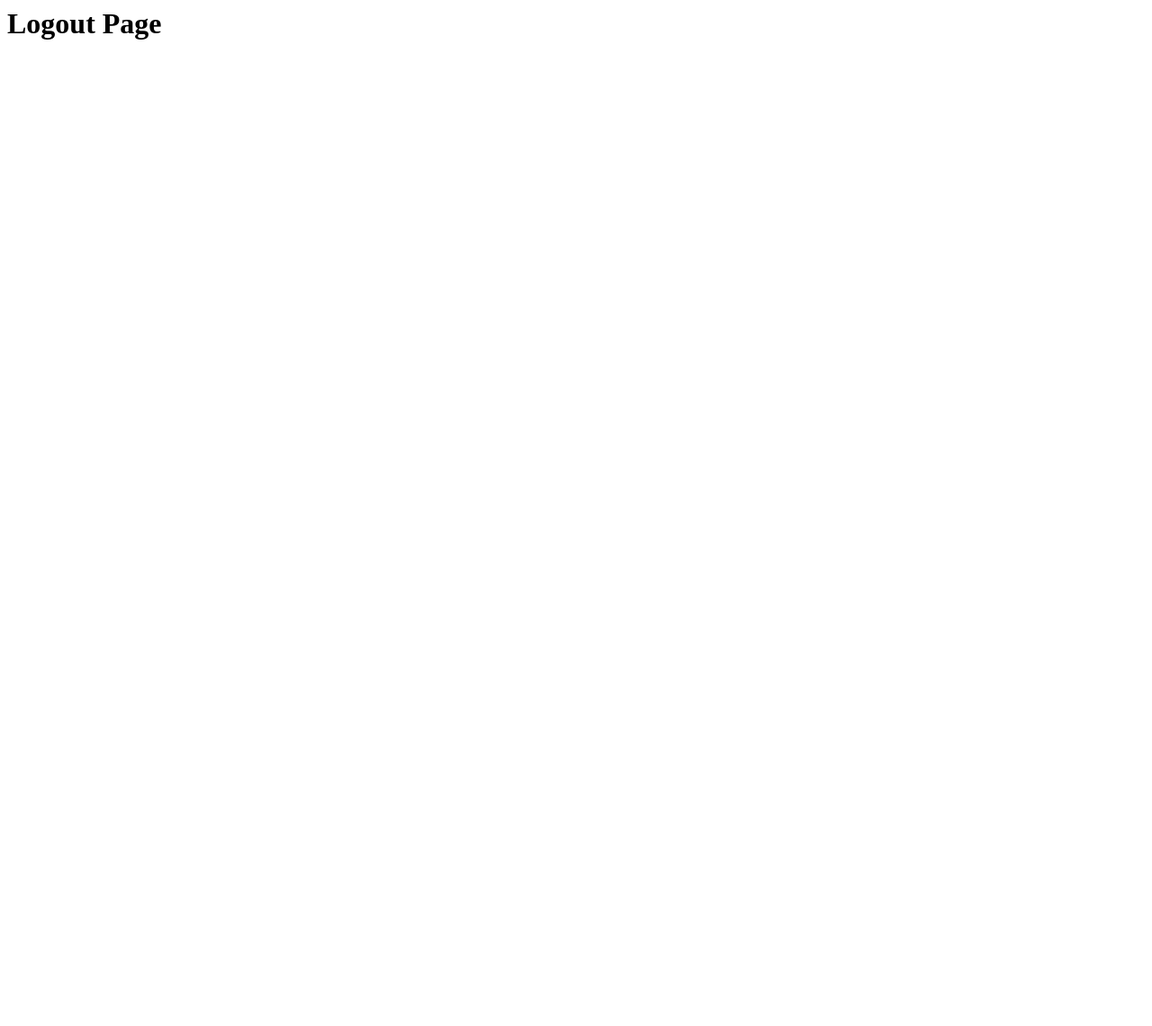
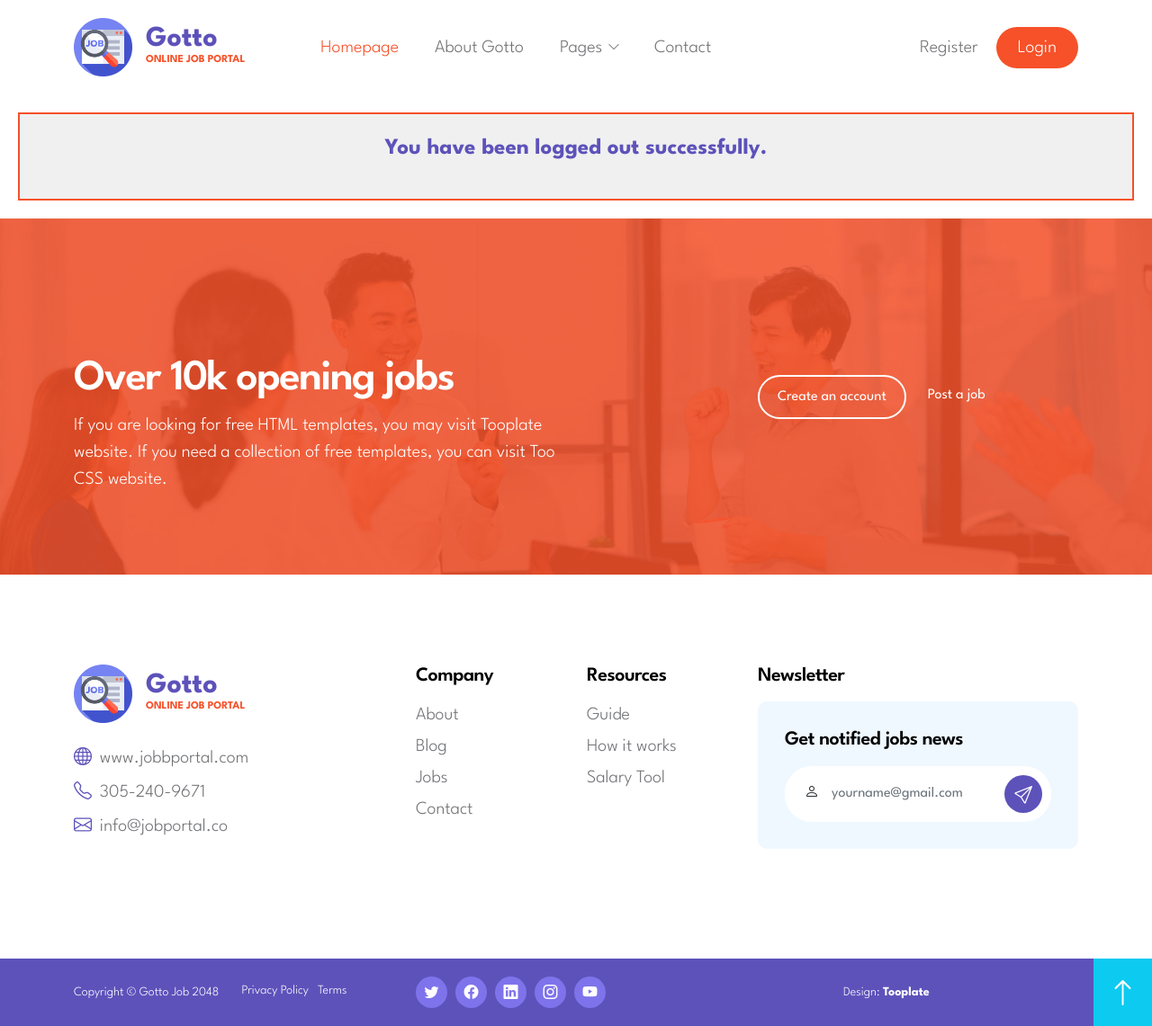
Before and after one commit to fasilkppl/projectX, a Django app: page /logout/ in a window 1280 px wide. Before the commit the page is almost empty. Shown: the whole page at 90% size. Before the commit the page ends 44 px from the top, so only its background shows below. Run offline with Django 4.2, Linux system fonts and the light colour scheme; some libraries are stand-ins or nearby versions.

Commit message:
bug fixes and frontend improvements

```diff
--- a/projectx/urls.py
+++ b/projectx/urls.py
@@ -15,34 +15,19 @@ Including another URLconf
 """
 from django.contrib import admin
 from django.urls import path, include
-from users import views as user_views
+from django.conf.urls.static import static
 from django.conf import settings
-from django.conf.urls.static import static
-from django.contrib.auth import views as auth_views
 
 
-from django.shortcuts import render
-from django.conf.urls import handler404
+
 
 urlpatterns = [
     path('admin/', admin.site.urls),
-    path('', user_views.index_func, name='home_pg'),
-    path('home/', user_views.index_func, name='home_pg'),
-    path('register/', user_views.register_func, name='register_pg'),
-    path('login/', user_views.login_view, name='login_pg'),
-    path('logout/', auth_views.LogoutView.as_view(template_name='users/logout.html'), name='logout_pg'),
-    path('details/<int:pk>/', user_views.details, name='details_pg'),
-    path('payment/', user_views.payment, name='payment_pg'),
-
-
+    path('', include('users.urls') ),
 
 
 ]
 
 
-def custom_404(request, exception):
-    return render(request, 'users/404.html', status=404)
-handler404 = custom_404
-
 if settings.DEBUG:
     urlpatterns += static(settings.MEDIA_URL, document_root=settings.MEDIA_ROOT)
--- a/static/assets/css/payment.css
+++ b/static/assets/css/payment.css
@@ -10,7 +10,7 @@
     display: flex;
     justify-content: center;
     align-items: center;
-    background-color: #4D09CD
+    background-color: #5d52ba
 }
 
 .outer-card {
--- /dev/null
+++ b/users/templates/users/base.html
@@ -0,0 +1,286 @@
+{% load static %}
+<!doctype html>
+<html lang="en">
+    <head>
+        <meta charset="utf-8">
+        <meta name="viewport" content="width=device-width, initial-scale=1">
+
+        <meta name="description" content="">
+        <meta name="author" content="">
+
+        <title>Gotto Online Job Portal</title>
+
+        <!-- CSS FILES -->
+        <link rel="preconnect" href="https://fonts.googleapis.com">
+
+        <link rel="preconnect" href="https://fonts.gstatic.com" crossorigin>
+
+        <link href="https://fonts.googleapis.com/css2?family=League+Spartan:wght@100;300;400;600;700&display=swap" rel="stylesheet">
+
+        <link rel="stylesheet" href="{% static 'vendor/bootstrap/css/bootstrap.min.css' %}">
+
+        <link rel="stylesheet" href="{% static 'assets/css/bootstrap-icons.css' %}">
+
+        <link rel="stylesheet" href="{% static 'vendor/bootstrap/css/owl.carousel.min.css' %}">
+
+        <link rel="stylesheet" href="{% static 'vendor/bootstrap/css/owl.theme.default.min.css' %}">
+
+        <link rel="stylesheet" href="{% static 'assets/css/tooplate-gotto-job.css' %}">
+<!--
+
+Tooplate 2134 Gotto Job
+
+https://www.tooplate.com/view/2134-gotto-job
+
+Bootstrap 5 HTML CSS Template
+
+-->
+    </head>
+
+    <body id="top">
+
+        <nav class="navbar navbar-expand-lg">
+            <div class="container">
+                <a class="navbar-brand d-flex align-items-center" href="{% url 'home_pg' %}">
+                    <img src="{% static 'assets/images/logo.png' %}" class="img-fluid logo-image">
+
+                    <div class="d-flex flex-column">
+                        <strong class="logo-text">Gotto</strong>
+                        <small class="logo-slogan">Online Job Portal</small>
+                    </div>
+                </a>
+
+                <button class="navbar-toggler" type="button" data-bs-toggle="collapse" data-bs-target="#navbarNav" aria-controls="navbarNav" aria-expanded="false" aria-label="Toggle navigation">
+                    <span class="navbar-toggler-icon"></span>
+                </button>
+
+                <div class="collapse navbar-collapse" id="navbarNav">
+                    <ul class="navbar-nav align-items-center ms-lg-5">
+                        <li class="nav-item">
+                            <a class="nav-link active" href="{% url 'home_pg' %}">Homepage</a>
+                        </li>
+
+                        <li class="nav-item">
+                            <a class="nav-link" href="about.html">About Gotto</a>
+                        </li>
+
+                        <li class="nav-item dropdown">
+                            <a class="nav-link dropdown-toggle" href="#" id="navbarLightDropdownMenuLink" role="button" data-bs-toggle="dropdown" aria-expanded="false">Pages</a>
+
+                            <ul class="dropdown-menu dropdown-menu-light" aria-labelledby="navbarLightDropdownMenuLink">
+                                <li><a class="dropdown-item" href="job-listings.html">Job Listings</a></li>
+
+                                <li><a class="dropdown-item" href=#>Barbers</a></li>
+                            </ul>
+                        </li>
+
+                        <li class="nav-item">
+                            <a class="nav-link" href="contact.html">Contact</a>
+                        </li>
+
+                        {% if user.is_authenticated %}
+                            <li class="nav-item ms-lg-auto">
+                                <a class="nav-link custom-btn btn" href="{% url 'logout_pg' %}">Logout</a>
+                            </li>
+                        {% else %}
+                        <li class="nav-item ms-lg-auto">
+                            <a class="nav-link" href="{% url 'register_pg' %}">Register</a>
+                        </li>
+
+                        <li class="nav-item">
+                            <a class="nav-link custom-btn btn" href="{% url 'login_pg' %}">Login</a>
+                        </li>
+                        {% endif %}
+                    </ul>
+                </div>
+            </div>
+        </nav>
+
+        <main>
+
+
+
+            {% block content %}
+
+
+
+
+
+
+
+
+            {% endblock content %}
+
+
+
+            <section class="cta-section">
+                <div class="section-overlay"></div>
+
+                <div class="container">
+                    <div class="row">
+
+                        <div class="col-lg-6 col-10">
+                            <h2 class="text-white mb-2">Over 10k opening jobs</h2>
+
+                            <p class="text-white">If you are looking for free HTML templates, you may visit Tooplate website. If you need a collection of free templates, you can visit Too CSS website.</p>
+                        </div>
+
+                        <div class="col-lg-4 col-12 ms-auto">
+                            <div class="custom-border-btn-wrap d-flex align-items-center mt-lg-4 mt-2">
+                                <a href="#" class="custom-btn custom-border-btn btn me-4">Create an account</a>
+
+                                <a href="#" class="custom-link">Post a job</a>
+                            </div>
+                        </div>
+
+                    </div>
+                </div>
+            </section>
+        </main>
+
+        <footer class="site-footer">
+            <div class="container">
+                <div class="row">
+
+                    <div class="col-lg-4 col-md-6 col-12 mb-3">
+                        <div class="d-flex align-items-center mb-4">
+                            <img src="{% static 'assets/images/logo.png' %}" class="img-fluid logo-image">
+
+                            <div class="d-flex flex-column">
+                                <strong class="logo-text">Gotto</strong>
+                                <small class="logo-slogan">Online Job Portal</small>
+                            </div>
+                        </div>
+
+                        <p class="mb-2">
+                            <i class="custom-icon bi-globe me-1"></i>
+
+                            <a href="#" class="site-footer-link">
+                                www.jobbportal.com
+                            </a>
+                        </p>
+
+                        <p class="mb-2">
+                            <i class="custom-icon bi-telephone me-1"></i>
+
+                            <a href="tel: 305-240-9671" class="site-footer-link">
+                                305-240-9671
+                            </a>
+                        </p>
+
+                        <p>
+                            <i class="custom-icon bi-envelope me-1"></i>
+
+                            <a href="mailto:info@yourgmail.com" class="site-footer-link">
+                                info@jobportal.co
+                            </a>
+                        </p>
+
+                    </div>
+
+                    <div class="col-lg-2 col-md-3 col-6 ms-lg-auto">
+                        <h6 class="site-footer-title">Company</h6>
+
+                        <ul class="footer-menu">
+                            <li class="footer-menu-item"><a href="#" class="footer-menu-link">About</a></li>
+
+                            <li class="footer-menu-item"><a href="#" class="footer-menu-link">Blog</a></li>
+
+                            <li class="footer-menu-item"><a href="#" class="footer-menu-link">Jobs</a></li>
+
+                            <li class="footer-menu-item"><a href="#" class="footer-menu-link">Contact</a></li>
+                        </ul>
+                    </div>
+
+                    <div class="col-lg-2 col-md-3 col-6">
+                        <h6 class="site-footer-title">Resources</h6>
+
+                        <ul class="footer-menu">
+                            <li class="footer-menu-item"><a href="#" class="footer-menu-link">Guide</a></li>
+
+                            <li class="footer-menu-item"><a href="#" class="footer-menu-link">How it works</a></li>
+
+                            <li class="footer-menu-item"><a href="#" class="footer-menu-link">Salary Tool</a></li>
+                        </ul>
+                    </div>
+
+                    <div class="col-lg-4 col-md-8 col-12 mt-3 mt-lg-0">
+                        <h6 class="site-footer-title">Newsletter</h6>
+
+                        <form class="custom-form newsletter-form" action="#" method="post" role="form">
+                            <h6 class="site-footer-title">Get notified jobs news</h6>
+
+                            <div class="input-group">
+                                <span class="input-group-text" id="basic-addon1"><i class="bi-person"></i></span>
+
+                                <input type="text" name="newsletter-name" id="newsletter-name" class="form-control" placeholder="yourname@gmail.com" required>
+
+                                <button type="submit" class="form-control">
+                                    <i class="bi-send"></i>
+                                </button>
+                            </div>
+                        </form>
+                    </div>
+
+                </div>
+            </div>
+
+            <div class="site-footer-bottom">
+                <div class="container">
+                    <div class="row">
+
+                        <div class="col-lg-4 col-12 d-flex align-items-center">
+                            <p class="copyright-text">Copyright © Gotto Job 2048</p>
+
+                            <ul class="footer-menu d-flex">
+                                <li class="footer-menu-item"><a href="#" class="footer-menu-link">Privacy Policy</a></li>
+
+                                <li class="footer-menu-item"><a href="#" class="footer-menu-link">Terms</a></li>
+                            </ul>
+                        </div>
+
+                        <div class="col-lg-5 col-12 mt-2 mt-lg-0">
+                            <ul class="social-icon">
+                                <li class="social-icon-item">
+                                    <a href="#" class="social-icon-link bi-twitter"></a>
+                                </li>
+
+                                <li class="social-icon-item">
+                                    <a href="#" class="social-icon-link bi-facebook"></a>
+                                </li>
+
+                                <li class="social-icon-item">
+                                    <a href="#" class="social-icon-link bi-linkedin"></a>
+                                </li>
+
+                                <li class="social-icon-item">
+                                    <a href="#" class="social-icon-link bi-instagram"></a>
+                                </li>
+
+                                <li class="social-icon-item">
+                                    <a href="#" class="social-icon-link bi-youtube"></a>
+                                </li>
+                            </ul>
+                        </div>
+
+                        <div class="col-lg-3 col-12 mt-2 d-flex align-items-center mt-lg-0">
+                            <p>Design: <a class="sponsored-link" rel="sponsored" href="https://www.tooplate.com" target="_blank">Tooplate</a></p>
+                        </div>
+
+                        <a class="back-top-icon bi-arrow-up smoothscroll d-flex justify-content-center align-items-center" href="#top"></a>
+
+                    </div>
+                </div>
+            </div>
+        </footer>
+
+        <!-- JAVASCRIPT FILES -->
+
+        <script  src="{% static 'vendor/jquery/jquery.min.js' %}"></script>
+        <script  src="{% static 'vendor/bootstrap/js/bootstrap.min.js' %}"></script>
+        <script  src="{% static 'vendor/bootstrap/js/owl.carousel.min.js' %}"></script>
+        <script  src="{% static 'assets/js/counter.js' %}"></script>
+        <script  src="{% static 'assets/js/custom.js' %}"></script>
+
+    </body>
+</html>
--- a/users/templates/users/logout.html
+++ b/users/templates/users/logout.html
@@ -1 +1,17 @@
-<h1>Logout Page</h1>
+{% extends 'users/base.html' %}
+{% load static %}
+
+
+{% block content %}
+
+<section style="text-align: center; padding: 20px;
+        background-color: #f0f0f0; border: 2px solid #f65129;
+        margin: 20px;">
+    <p style="color: #5d52ba; font-size: 25px;
+        font-weight: bold;">
+        You have been logged out successfully.
+    </p>
+</section>
+
+
+{% endblock content %}
--- /dev/null
+++ b/users/urls.py
@@ -0,0 +1,48 @@
+"""projectx URL Configuration
+
+The `urlpatterns` list routes URLs to views. For more information please see:
+    https://docs.djangoproject.com/en/4.1/topics/http/urls/
+Examples:
+Function views
+    1. Add an import:  from my_app import views
+    2. Add a URL to urlpatterns:  path('', views.home, name='home')
+Class-based views
+    1. Add an import:  from other_app.views import Home
+    2. Add a URL to urlpatterns:  path('', Home.as_view(), name='home')
+Including another URLconf
+    1. Import the include() function: from django.urls import include, path
+    2. Add a URL to urlpatterns:  path('blog/', include('blog.urls'))
+"""
+from django.contrib import admin
+from django.urls import path
+from . import views as user_views
+from django.conf import settings
+from django.conf.urls.static import static
+from django.contrib.auth import views as auth_views
+from django.shortcuts import render
+from django.conf.urls import handler404
+
+urlpatterns = [
+    path('admin/', admin.site.urls),
+    path('', user_views.index_func, name='home_pg'),
+    path('home/', user_views.index_func, name='home_pg'),
+    path('register/', user_views.register_func, name='register_pg'),
+    path('login/', user_views.login_view, name='login_pg'),
+    path('logout/', auth_views.LogoutView.as_view(template_name='users/logout.html'), name='logout_pg'),
+    path('details/<int:pk>/', user_views.details, name='details_pg'),
+    path('payment/', user_views.payment, name='payment_pg'),
+
+
+
+
+
+
+]
+
+
+def custom_404(request, exception):
+    return render(request, 'users/404.html', status=404)
+handler404 = custom_404
+
+if settings.DEBUG:
+    urlpatterns += static(settings.MEDIA_URL, document_root=settings.MEDIA_ROOT)
```
Also changed, not shown: users/templates/users/payment.html (+4 -8 lines), db.sqlite3, users/views.py (line endings or trailing spaces).
